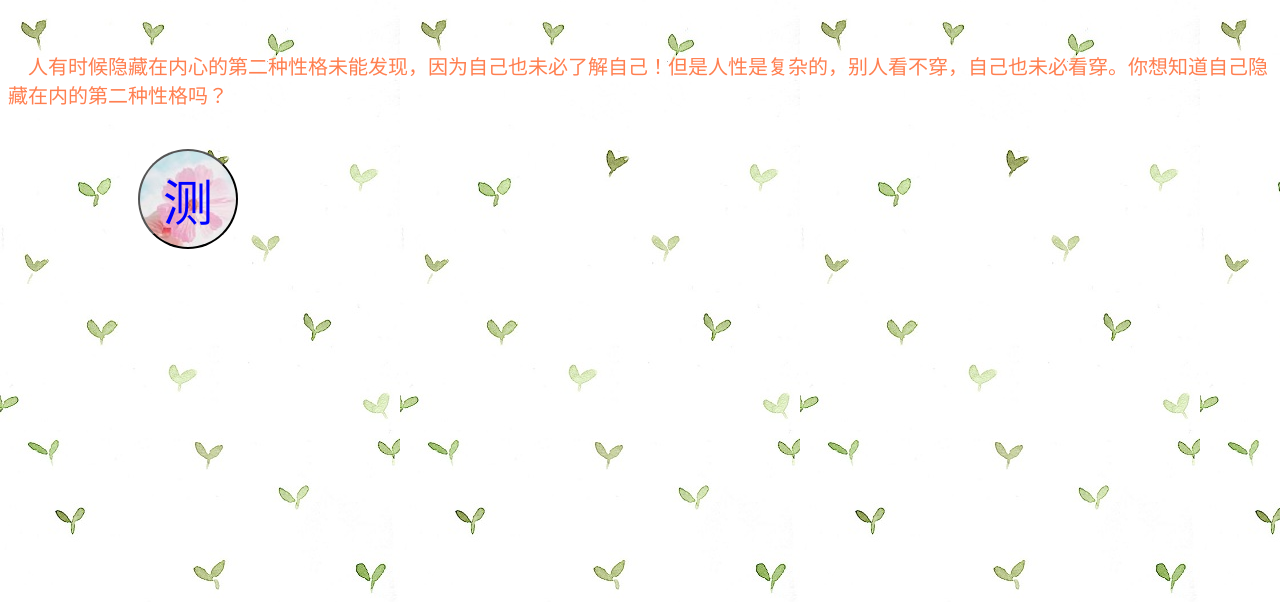
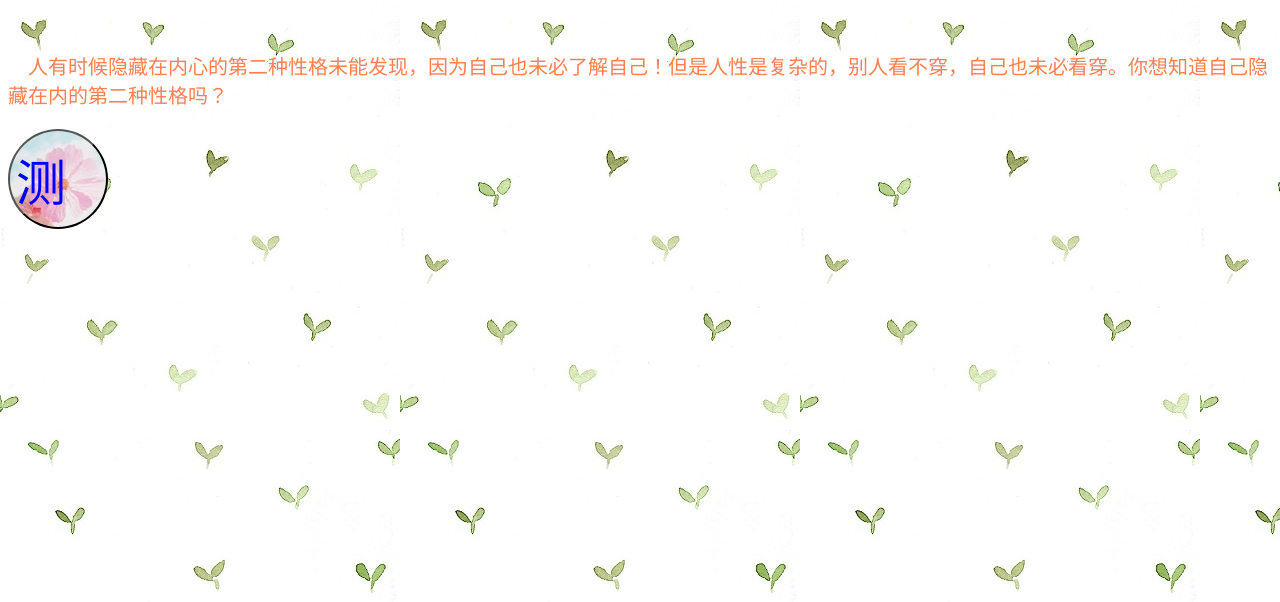
Before and after one commit to gx521184/webapp, a plain HTML site: page index.html in a window 1280 px wide. Shown: the part 198-800 px from the top of the page. Drawn offline with Linux system fonts and the light colour scheme.

Commit message:
Update index.css

```diff
--- a/css/index.css
+++ b/css/index.css
@@ -18,9 +18,11 @@ button{
 	width: 100px;
 	height: 100px;
 	border-radius: 50%;
-	position: relative;
+	/*position: relative;
 	top:20px;
-	left: 130px;
+	left: 130px;*/
+	display: flex;/*弹力盒子*/
+align-items: center;
 	font-size: 50px;
 	color: blue;
 }
```
